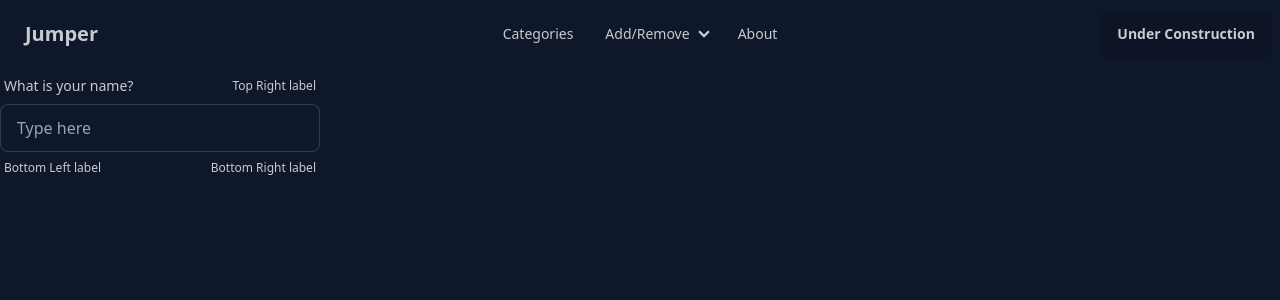
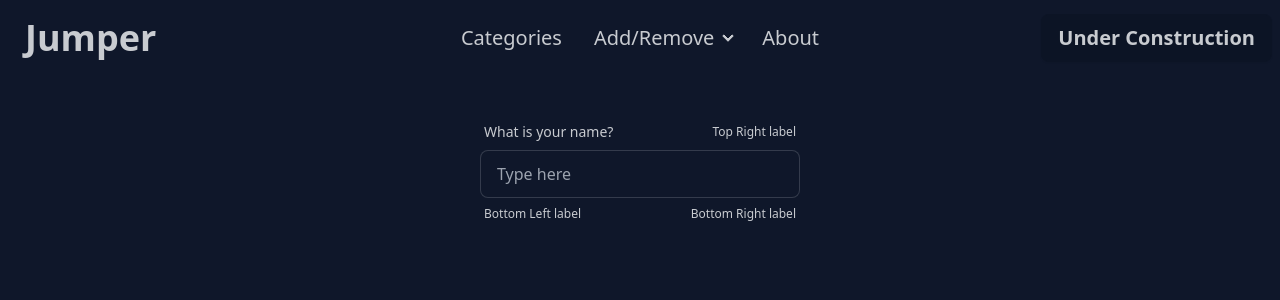
Before and after one commit to jonathanjjolsen/Jumper, a React (Vite) app: page /AddCode in a window 1280 px wide. Shown: the top 300 px of the page. Built offline with nearby package versions, Linux system fonts and the light colour scheme.

Commit message:
More Tweaks

```diff
--- a/client/src/components/navBar.jsx
+++ b/client/src/components/navBar.jsx
@@ -21,25 +21,27 @@ const NavBar = () => {
                         <li><a>About</a></li>
                     </ul>
                 </div>
-                <Link to={'/'}><a className="btn btn-ghost text-xl">Jumper</a></Link>
+                <div className='trial'>
+                    <Link to={'/'}><a className="btn btn-ghost text-4xl">Jumper</a></Link>
+                </div>
             </div>
             <div className="navbar-center hidden lg:flex">
                 <ul className="menu menu-horizontal px-1">
-                    <li><a><Link to={'/categories'}>Categories</Link></a></li>
+                    <li className='text-xl'><a><Link to={'/categories'}>Categories</Link></a></li>
                     <li>
                         <details>
-                            <summary>Add/Remove</summary>
+                            <summary className='text-xl'>Add/Remove</summary>
                             <ul className="p-2">
-                                <li><a><Link to={'AddCode'}>Add Code</Link></a></li>
-                                <li><a>Remove Code</a></li>
+                                <li className='text-xl'><a><Link to={'AddCode'}>Add Code</Link></a></li>
+                                <li className='text-xl'><a>Remove Code</a></li>
                             </ul>
                         </details>
                     </li>
-                    <li><a>About</a></li>
+                    <li className='text-xl'><a>About</a></li>
                 </ul>
             </div>
             <div className="navbar-end">
-                <a className="btn">Under Construction</a>
+                <a className="btn text-xl">Under Construction</a>
             </div>
         </div>
     );
--- a/client/src/index.css
+++ b/client/src/index.css
@@ -1,3 +1,12 @@
+
 @tailwind base;
 @tailwind components;
 @tailwind utilities;
+
+
+.centered {
+  display: flex;
+  justify-content: center;
+  height: 100vh;
+  padding-top: 3%;
+}
--- a/client/src/pages/AddCode.jsx
+++ b/client/src/pages/AddCode.jsx
@@ -3,6 +3,7 @@ import React from "react";
 
 const AddCode = () => {
     return (
+        <div className="centered">
             <label className="form-control w-full max-w-xs">
                 <div className="label">
                     <span className="label-text">What is your name?</span>
@@ -14,6 +15,7 @@ const AddCode = () => {
                     <span className="label-text-alt">Bottom Right label</span>
                 </div>
             </label>
+        </div>
     );
 }
 
--- a/tailwind.config.js
+++ b/tailwind.config.js
@@ -5,7 +5,11 @@ export default {
       './client/src/pages/*jsx'
     ],
     theme: {
-      extend: {},
+      extend: {
+        fontFamily: {
+          custom: ["Teko"],
+        },
+      },
     },
     plugins: [require('daisyui')],
     daisyui: {
--- a/tailwind.css
+++ /dev/null
@@ -1,3 +0,0 @@
-@tailwind base;
-@tailwind components;
-@tailwind utilities;
```
Lines whose indentation alone changed are shown as unchanged.
